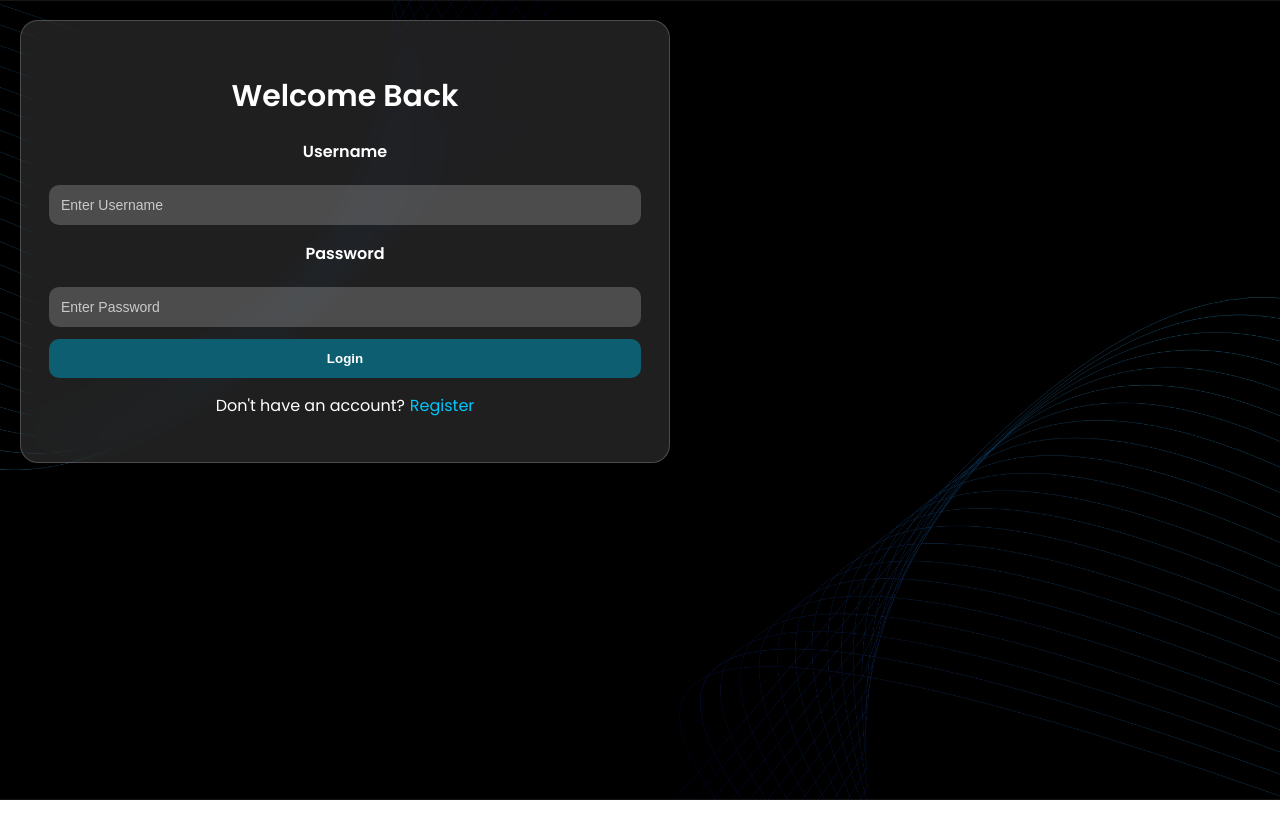
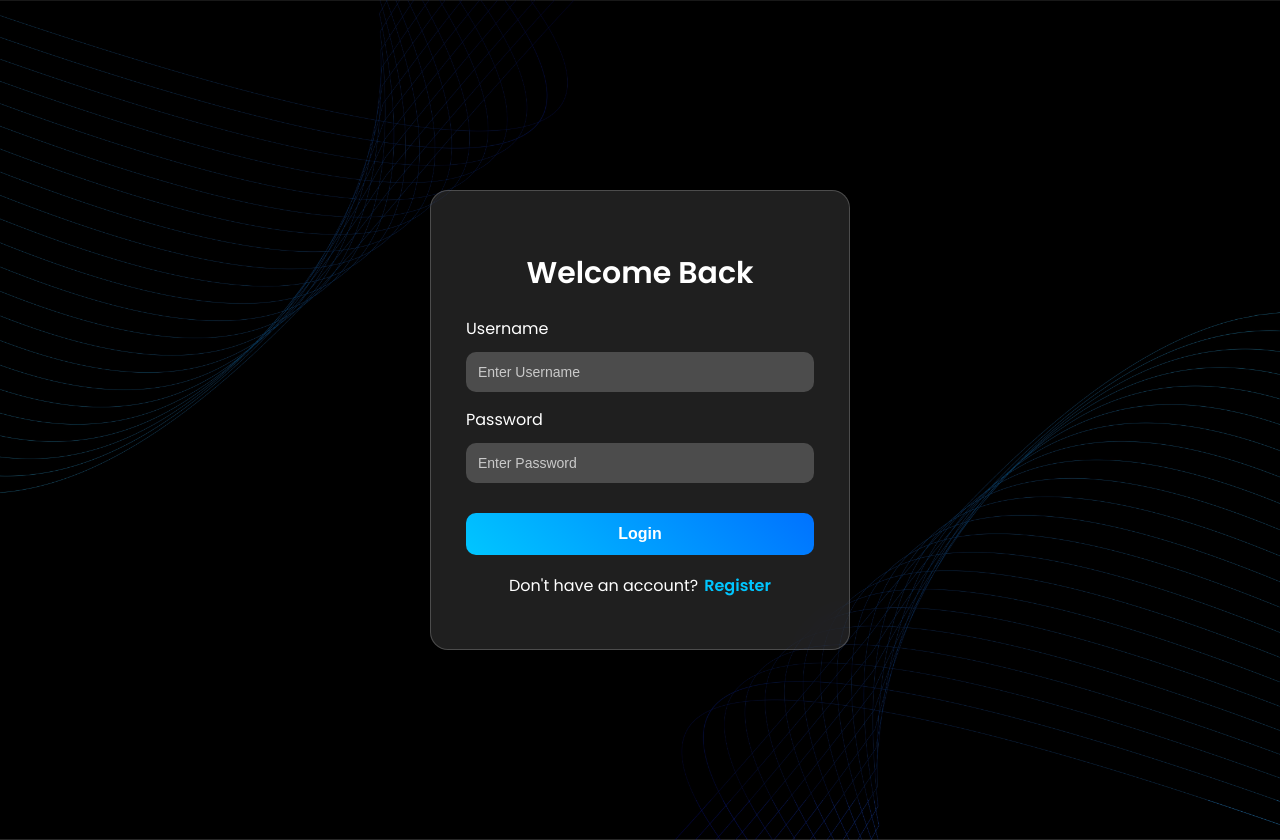
Before and after one commit to Gautham-004-kyro/student-grade-calculator, a React (Create React App) app in the folder frontend/: page / in a window 1280 px wide. Before the commit the page ends 800 px from the top, so only its background shows below. Built offline with nearby package versions, Linux system fonts and the light colour scheme.

Commit message:
updated login page

```diff
--- a/frontend/src/pages/Login.js
+++ b/frontend/src/pages/Login.js
@@ -1,89 +1,236 @@
 import { useState } from "react";
+
 import { useNavigate } from "react-router-dom";
 
+
+
 function Login() {
+
   const [username, setUsername] = useState("");
+
   const [password, setPassword] = useState("");
+
   const [error, setError] = useState("");
+
   const navigate = useNavigate();
 
+
+
+
   const handleLogin = async (e) => {
+
     e.preventDefault();
+
     setError("");
 
+
+
     try {
+
       const res = await fetch(
+
         "https://student-grade-calculator-yu9q.onrender.com/api/login/",
+
         {
+
           method: "POST",
+
           headers: {
+
             "Content-Type": "application/json",
+
           },
+
           credentials: "include",
+
           body: JSON.stringify({
+
             username,
+
             password,
+
           }),
+
         }
       );
+
+
 
       const text = await res.text();
 
       let data;
 
+
+
       try {
+
         data = JSON.parse(text);
+
       } catch {
+
         console.log(text);
+
         setError("Server returned invalid response");
+
         return;
+
       }
 
+
+
       if (res.ok) {
+
         localStorage.setItem("loggedIn", "true");
+
         navigate("/home");
+
       } else {
+
         setError(data.error || "Login failed");
+
       }
 
     } catch (err) {
+
       console.error(err);
+
       setError("Server not reachable");
+
     }
+
   };
 
+
+
+
   return (
-  <div className="container">
-    <h2 className="title">Welcome  Back </h2>
 
-    {error && <p className="error">{error}</p>}
+    <div className="login-page">
+
+
+
+      <div className="login-container">
+
+
+
+        <h2 className="title">
+
+          Welcome Back
+
+        </h2>
+
+
+
+        {error && (
+
+          <p className="error">
+
+            {error}
+
+          </p>
+
+        )}
+
+
+
 
         <form onSubmit={handleLogin}>
-      <p style={{ fontWeight: "bold"}}> Username</p>
-      <input placeholder="Enter Username" onChange={(e) => setUsername(e.target.value)} />
-      <p style={{ fontWeight: "bold"}}> Password</p>
-      <input type="password" placeholder="Enter Password" onChange={(e) => setPassword(e.target.value)} />
-      <button style={{ backgroundColor: '#0e5e72' }}>Login</button>
 
-      <p style={{ marginTop: "15px" }}>
+
+
+          <div className="input-group">
+
+            <label>
+
+              Username
+
+            </label>
+
+            <input
+              type="text"
+
+              placeholder="Enter Username"
+
+              onChange={(e) =>
+                setUsername(e.target.value)
+              }
+            />
+
+          </div>
+
+
+
+
+          <div className="input-group">
+
+            <label>
+
+              Password
+
+            </label>
+
+            <input
+              type="password"
+
+              placeholder="Enter Password"
+
+              onChange={(e) =>
+                setPassword(e.target.value)
+              }
+            />
+
+          </div>
+
+
+
+
+          <button
+            type="submit"
+            className="login-btn"
+          >
+
+            Login
+
+          </button>
+
+
+
+
+          <p style={{ marginTop: "18px" }}>
 
             Don't have an account?
 
             <span
+
               style={{
+
                 color: "#00c6ff",
+
                 cursor: "pointer",
-      marginLeft: "5px"
+
+                marginLeft: "6px",
+
+                fontWeight: "600",
+
               }}
 
-    onClick={() => navigate("/register")}
+              onClick={() =>
+                navigate("/register")
+              }
             >
+
               Register
+
             </span>
 
           </p>
+
         </form>
+
       </div>
+
+    </div>
+
   );
 }
 
--- a/frontend/src/styles.css
+++ b/frontend/src/styles.css
@@ -588,3 +588,84 @@ th {
     text-align: center;
   }
 }
+
+.calculate-btn {
+
+  background: linear-gradient(
+    45deg,
+    #00c6ff,
+    #0072ff
+  );
+
+  color: white;
+
+  font-size: 16px;
+
+  font-weight: 600;
+}
+.login-page {
+
+  width: 100%;
+
+  min-height: 100vh;
+
+  display: flex;
+
+  justify-content: center;
+
+  align-items: center;
+}
+
+.login-container {
+
+  width: 420px;
+
+  padding: 35px;
+
+  border-radius: 18px;
+
+  background: rgba(255,255,255,0.12);
+
+  backdrop-filter: blur(15px);
+
+  box-shadow: 0 8px 32px rgba(0,0,0,0.3);
+
+  border: 1px solid rgba(255,255,255,0.2);
+
+  text-align: center;
+}
+.login-btn {
+
+  width: 100%;
+
+  padding: 12px;
+
+  margin-top: 15px;
+
+  border: none;
+
+  border-radius: 10px;
+
+  background: linear-gradient(
+    45deg,
+    #00c6ff,
+    #0072ff
+  );
+
+  color: white;
+
+  font-size: 16px;
+
+  font-weight: 600;
+
+  cursor: pointer;
+
+  transition: 0.3s;
+}
+
+
+
+.login-btn:hover {
+
+  transform: scale(1.03);
+}
```
Lines whose indentation alone changed are shown as unchanged.
